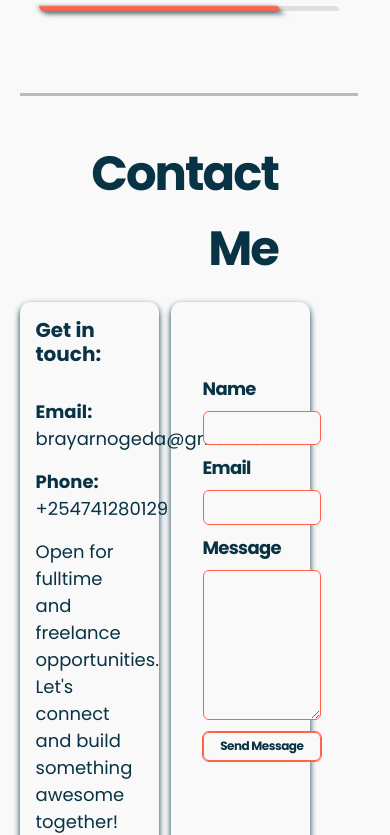
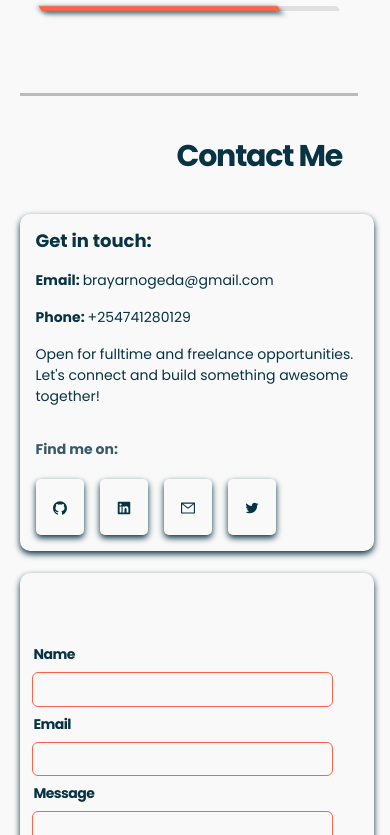
Before and after one commit to o-brayarn/portfolio, a React (Create React App) app: page / in a window 390 px wide. Shown: the part 3449-4284 px from the top of the page. Built offline with nearby package versions, Linux system fonts and the light colour scheme; a web font is replaced by a local one.

Commit message:
add mqs to contact

```diff
--- a/src/pages/contacts/Contact.jsx
+++ b/src/pages/contacts/Contact.jsx
@@ -23,8 +23,8 @@ export default function Contact() {
       <div className="contact__me-details">
         <div className="contact__me-info">
           <h5>Get in touch:</h5>
-          <p> <span> Email: </span>brayarnogeda@gmail.com</p>
-          <p><span> Phone: </span>+254741280129</p>
+          <p> <span> Email: {" "}</span>brayarnogeda@gmail.com</p>
+          <p><span> Phone:{" "}</span>+254741280129</p>
           <p>Open for fulltime and freelance opportunities. Let's connect and build something awesome together!</p>
           <div className='contact__me-socials'>
             <p>Find me on:</p>
--- a/src/pages/contacts/contact.css
+++ b/src/pages/contacts/contact.css
@@ -98,3 +98,42 @@ section .contact__me-heading {
 .contact__me-form textarea[type="text"]:focus {
   outline: 2px solid var(--color-subtext);
 }
+
+@media screen and (max-width: 992px) {
+  section {
+    margin-right: 1rem;
+  }
+  section .contact__me-heading {
+    font-size: 40px;
+    line-height: 70px;
+  }
+  .contact__me-details {
+    flex-direction: column;
+  }
+  .contact__me-form,
+  .contact__me-info {
+    width: 100%;
+    margin-top: 1.4em;
+  }
+  .contact__me-form label,
+  .contact__me-form input,
+  .contact__me-form textarea {
+    margin-left: 1em;
+  }
+}
+@media screen and (max-width: 650px) {
+  section .contact__me-heading {
+    font-size: 30px;
+    line-height: 40px;
+  }
+  .contact__me-info h5 {
+    font-size: 18px;
+    margin-bottom: 1em;
+  }
+  .contact__me-info p {
+    font-size: 14px;
+  }
+  .contact__me-form label {
+    font-size: 14px;
+  }
+}
```
